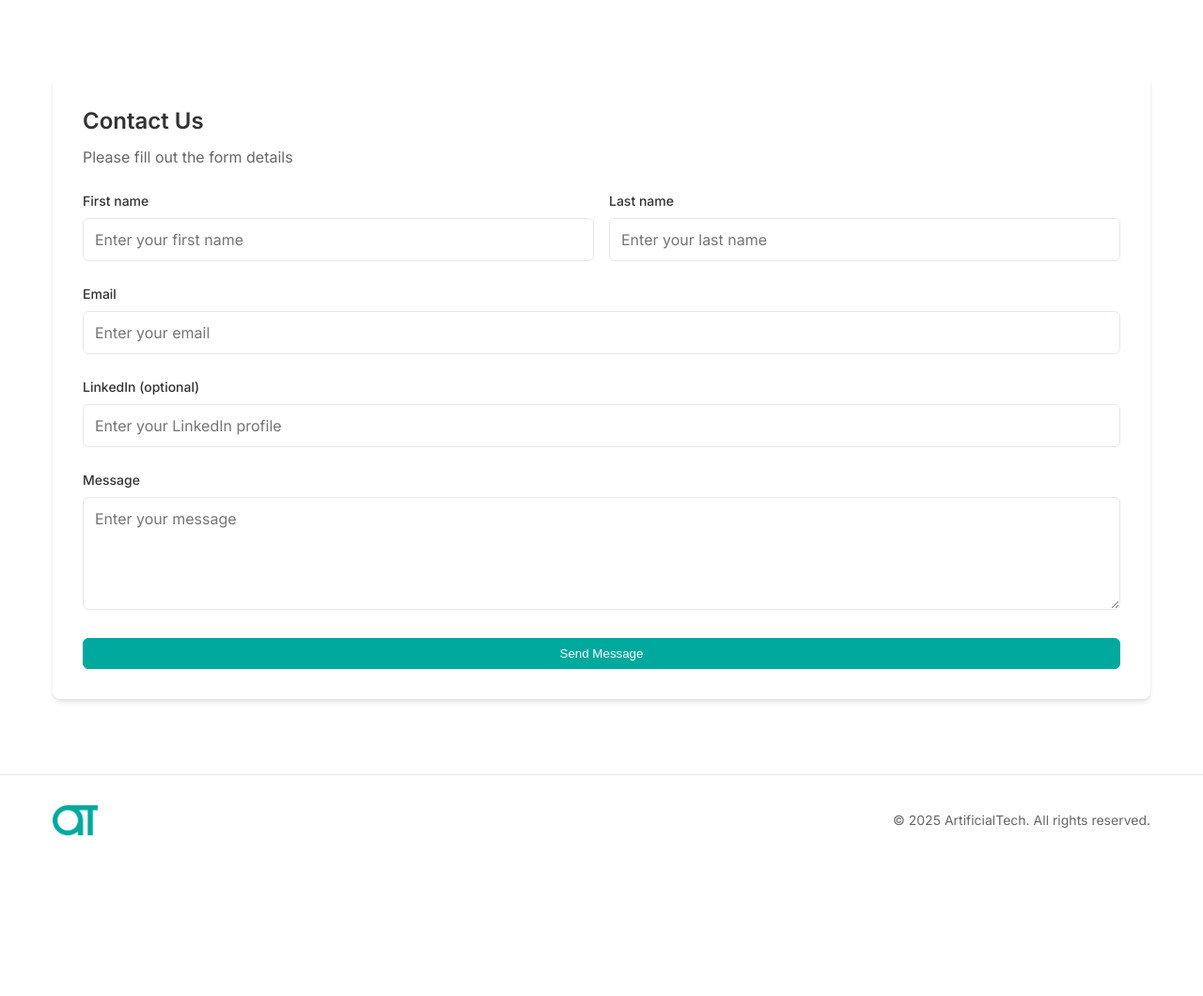
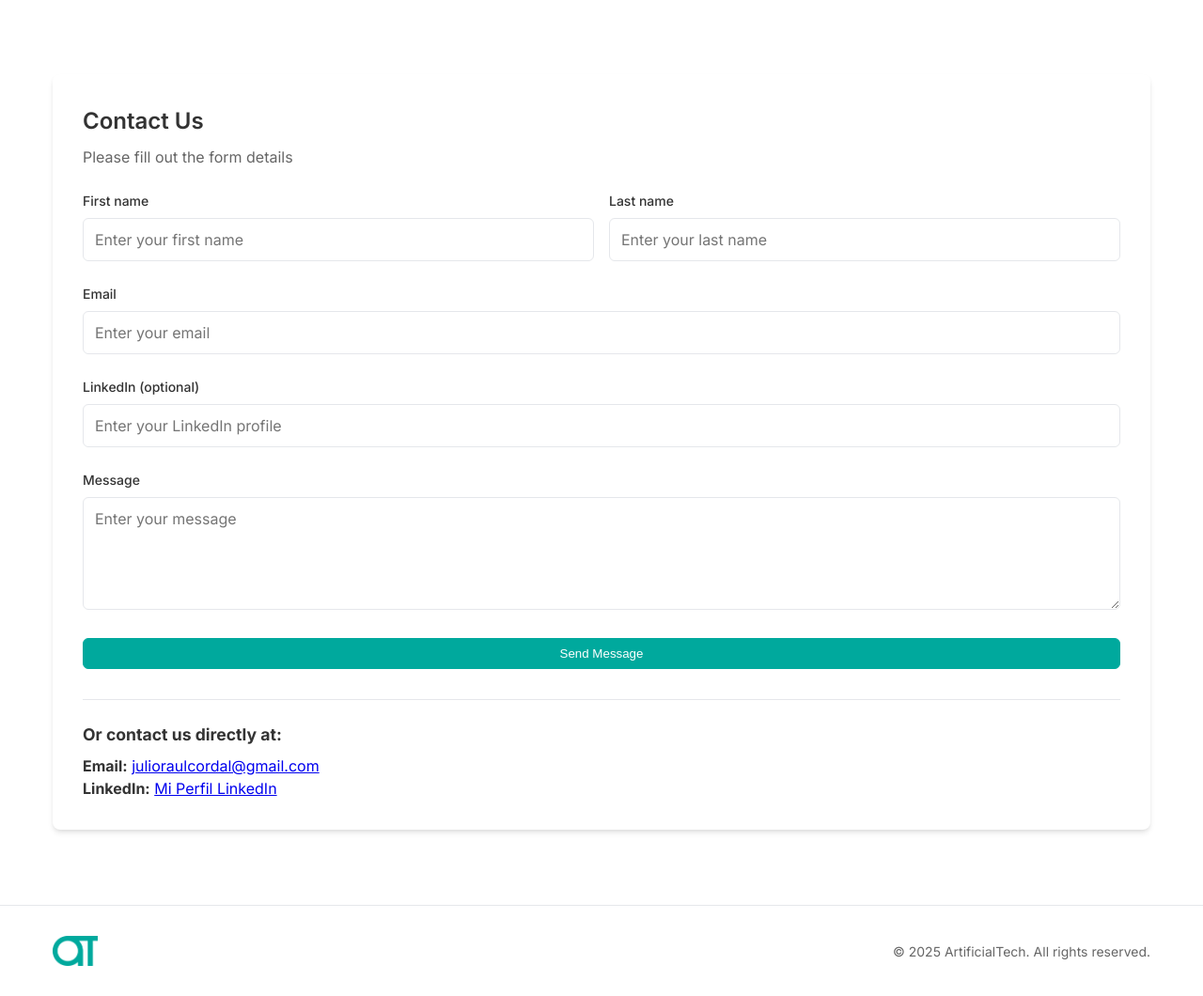
Before and after one commit to Jrcordal/Conectora, a Django app: page / in a window 1280 px wide. Shown: the part 1717-2777 px from the top of the page at 94% size. Before the commit the page ends 2606 px from the top, so only its background shows below. Run offline with Django 5.2, Linux system fonts and the light colour scheme; some web fonts are replaced.

Commit message:
contact us directly option in form

```diff
--- a/main_page/templates/main_page/main_page.html
+++ b/main_page/templates/main_page/main_page.html
@@ -716,6 +716,11 @@
                     </div>
                     <button type="submit" class="btn btn-primary" style="width: 100%;">Send Message</button>
                 </form>
+                <div class="direct-contact" style="margin-top: 2rem; padding-top: 1.5rem; border-top: 1px solid var(--border-color);">
+                    <h4 style="font-size: 1.1rem; margin-bottom: 0.5rem;">Or contact us directly at:</h4>
+                    <p><strong>Email:</strong> <a href="mailto:julioraulcordal@gmail.com">julioraulcordal@gmail.com</a></p>
+                    <p><strong>LinkedIn:</strong> <a href="https://www.linkedin.com/in/jrcbdm/" target="_blank">Mi Perfil LinkedIn</a></p>
+                </div>
             </div>
         </div>
     </section>
```
